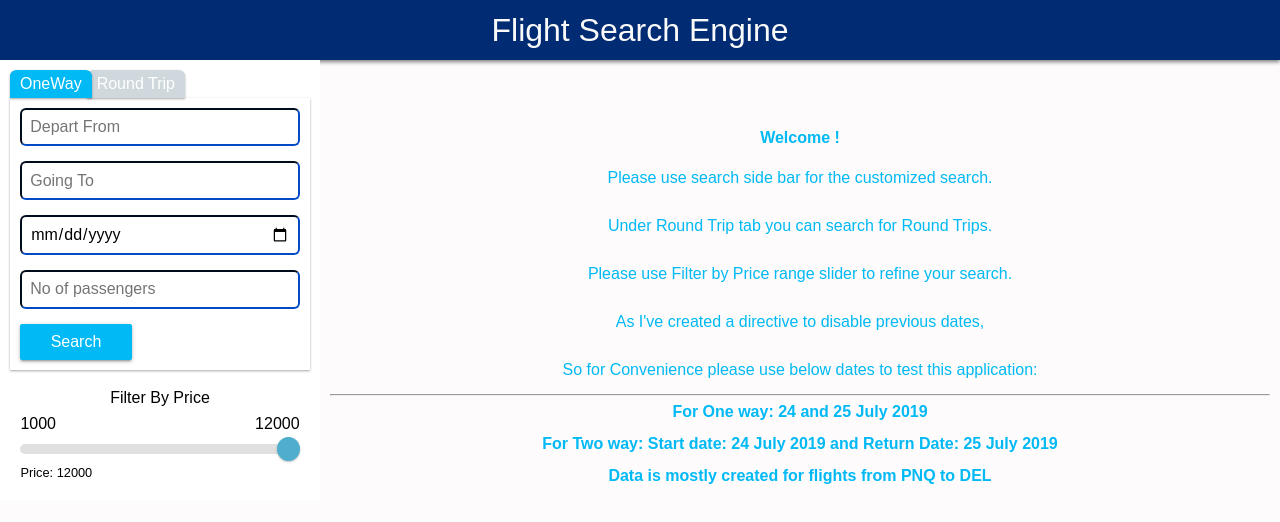
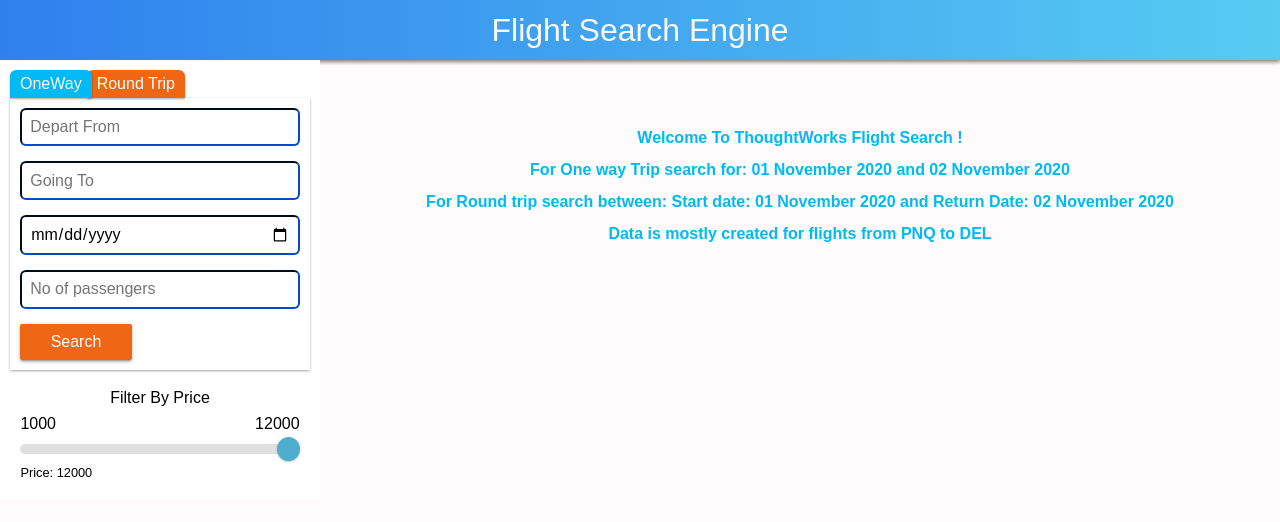
Before and after one commit to shubham2811/flightSearch, an Angular app: page / in a window 1280 px wide. Shown: the top 522 px of the page. Built offline with nearby package versions, Linux system fonts and the light colour scheme; a web font is replaced by a local one.

Commit message:
UI color fixes

```diff
--- a/src/app/components/search/content/search-result-card/search-result-card.component.css
+++ b/src/app/components/search/content/search-result-card/search-result-card.component.css
@@ -74,7 +74,7 @@
   transform: translate(0%, 50%);
   line-height: 1.6em;
   font-size: 1.2em;
-  color: #00b9f5;
+  color: linear-gradient(to right, #2F80ED, #56CCF2);
 }
 
 @media screen and (max-width: 768px) {
--- a/src/app/components/search/content/search-result-card/search-result-card.component.html
+++ b/src/app/components/search/content/search-result-card/search-result-card.component.html
@@ -28,12 +28,13 @@
           <br />
           Please refine your search !
         </p>
-        <h2>For One way: 24 and 25 July 2019</h2>
+        <h2>For One way Trip search for: 01 November 2020 and 02 November 2020</h2>
         <h2>
-          For Two way: Start date: 24 July 2019 and Return Date: 25 July 2019
+          For Round trip search between: Start date:  01 November 2020  and Return Date: 02 November 2020
         </h2>
-        <h2>Data is mostly created for flights from PNQ to DEL</h2>
-      </div>
+        <h2>Data is mostly created for flights from DEL to PNQ/BOM</h2>
+        </div>
+
     </ng-template>
 
     <div
@@ -138,18 +139,10 @@
   <ng-template #noCards>
     <div class="no-card-wrapper fadeIn">
       <div class="no-card-content">
-        <h2>Welcome !</h2>
-        <p>Please use search side bar for the customized search.</p>
-        <p>Under Round Trip tab you can search for Round Trips.</p>
-        <p>Please use Filter by Price range slider to refine your search.</p>
-        <p>As I've created a directive to disable previous dates,</p>
-        <p>
-          So for Convenience please use below dates to test this application:
-        </p>
-        <hr />
-        <h2>For One way: 24 and 25 July 2019</h2>
+        <h2>Welcome To ThoughtWorks Flight Search !</h2>
+        <h2>For One way Trip search for: 01 November 2020 and 02 November 2020</h2>
         <h2>
-          For Two way: Start date: 24 July 2019 and Return Date: 25 July 2019
+          For Round trip search between: Start date:  01 November 2020  and Return Date: 02 November 2020
         </h2>
         <h2>Data is mostly created for flights from PNQ to DEL</h2>
       </div>
--- a/src/app/components/search/header/header.component.css
+++ b/src/app/components/search/header/header.component.css
@@ -1,7 +1,7 @@
 /* Add a black background color to the header */
 
 .header {
-  background-color: #012b72;
+  background:linear-gradient(to right, #2F80ED, #56CCF2);
   overflow: hidden;
   box-shadow: 0 2px 4px rgba(0, 0, 0, .5);
 }
--- a/src/app/components/search/sidebar/flight-search-panel/flight-search-panel.component.html
+++ b/src/app/components/search/sidebar/flight-search-panel/flight-search-panel.component.html
@@ -45,7 +45,7 @@
           </div>
         </div>
         <datalist id="citylist" *ngIf="cities">
-          <option *ngFor="let city of cities" [value]="city.code">{{city.name}}</option>
+          <option *ngFor="let city of cities" [value]="city.code">{{city.code}}</option>
           <!-- <option value="DEL">Delhi</option> -->
         </datalist>
         <br class="mobile">
--- a/src/app/components/search/sidebar/flight-search-panel/flight-search-panel.component.ts
+++ b/src/app/components/search/sidebar/flight-search-panel/flight-search-panel.component.ts
@@ -9,14 +9,13 @@
 export class FlightSearchPanelComponent {
   // view child to get hold of form for resetting it on tab change
   @ViewChild('form') form: any;
- model: any = {};
- searchBoxFlag = false;
+  model: any = {};
+  searchBoxFlag = false;
   cities: object;
 
   constructor(private dataServ: DataService) {
     // service call to get all cities
     this.dataServ.getCities().subscribe((data: Cities) => {
-
       this.cities = data.cities;
     });
   }
@@ -24,14 +23,14 @@
   searchFlight(formVal) {
     // service call for flight search for given search parameters
     const obj = {
-      destination  : "Mumbai (BOM)",
-      origin : "Delhi (DEL)",
-passengers: 1,
-startDate: "2020-11-02",
-returnDate: "2020-11-02"
-    }
+      destination: 'Mumbai (BOM)',
+      origin: 'Delhi (DEL)',
+      passengers: 1,
+      startDate: '2020-11-02',
+      returnDate: '2020-11-02',
+    };
 
-    console.log('formVal',formVal)
+    console.log('formVal', formVal);
     this.dataServ.flightSearch(obj);
   }
 
--- a/src/app/models/cities.ts
+++ b/src/app/models/cities.ts
@@ -1,7 +1,6 @@
 export interface Cities {
   cities: {
-    name: string;
-    code: string;
+  code: string;
   };
 
 }
--- a/src/assets/data/cities.json
+++ b/src/assets/data/cities.json
@@ -1,24 +1,16 @@
 {
-  "cities": [{
-
-      "code": "Mumbai (BOM)",
-      "name": "Mumbai"
+  "cities": [
+    {
+      "code": "Mumbai (BOM)"
     },
     {
-
-      "code": "Delhi (DEL)",
-      "name": "Delhi"
+      "code": "Delhi (DEL)"
     },
     {
-
-      "code": "Bengaluru (BLR)",
-      "name": "Bengaluru"
-
+      "code": "Bengaluru (BLR)"
     },
     {
-      "code": "Pune (PNQ)",
-      "name": "Pune"
+      "code": "Pune (PNQ)"
     }
-
   ]
 }
--- a/src/styles.css
+++ b/src/styles.css
@@ -34,13 +34,14 @@
   color: #fff;
   cursor: pointer;
   font-size: 1em;
-  background: #CFD8DC;
+  background:  #ef6614;
+
   padding: 0.3125em 0.625em;
 }
 
 button.btn-primary {
   min-width: 7em;
-  background-color: #00b9f5;
+  background-color: linear-gradient(to right, #2F80ED, #56CCF2);
   cursor: pointer;
   height: 36px;
   line-height: 36px;
```
